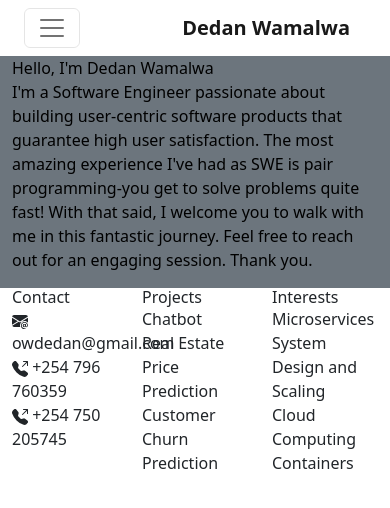
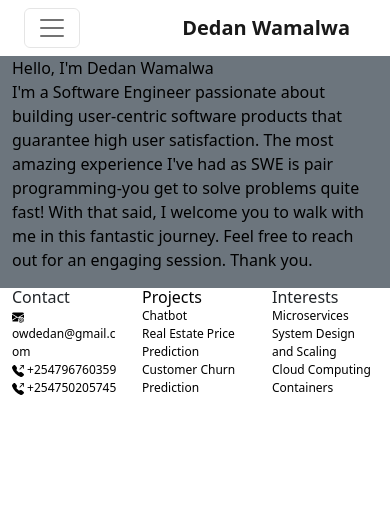
Before and after one commit to dedan-wamalwa/portfolio, a React (Create React App) app: page / in a window 390 px wide. Shown: the top 508 px of the page. Built offline with nearby package versions, Linux system fonts and the light colour scheme.

Commit message:
styled footer

```diff
--- a/src/App.css
+++ b/src/App.css
@@ -1,38 +1,12 @@
-.App {
-  text-align: center;
+@media (max-width: 767px){
+  .ft-items{
+    font-size: 12px !important;
+    color: black;
+    font-weight: 500;
+  }
+
 }
-
-.App-logo {
-  height: 40vmin;
-  pointer-events: none;
+.ft-items:hover {
+  background-color: black !important;
+  color:rgb(23, 23, 224) !important;
 }
-
-@media (prefers-reduced-motion: no-preference) {
-  .App-logo {
-    animation: App-logo-spin infinite 20s linear;
-  }
-}
-
-.App-header {
-  background-color: #282c34;
-  min-height: 100vh;
-  display: flex;
-  flex-direction: column;
-  align-items: center;
-  justify-content: center;
-  font-size: calc(10px + 2vmin);
-  color: white;
-}
-
-.App-link {
-  color: #61dafb;
-}
-
-@keyframes App-logo-spin {
-  from {
-    transform: rotate(0deg);
-  }
-  to {
-    transform: rotate(360deg);
-  }
-}
--- a/src/App.js
+++ b/src/App.js
@@ -3,6 +3,7 @@ import 'bootstrap/dist/js/bootstrap.js';
 import Header from './Components/Header';
 import Home from './Components/Home';
 import Footer from './Components/Footer';
+import "./App.css";
 function App() {
 	return (
 		<div className="container-fluid">
--- a/src/Components/Footer.js
+++ b/src/Components/Footer.js
@@ -6,14 +6,14 @@ function Footer() {
 			<div className="row text-dark">
 				<center>
 					<div className="col-12 col-md-8 col-lg-6   ">
-						<div className="row">
+						<div className="row fs-small text-body">
 							{/* Contact */}
 							<div className="col-4 ">
 								<h6 className="mb-0 text-start">Contact</h6>
-								<ul className="list-unstyled">
-									<li className="text-start"><Icon.EnvelopeAtFill /> owdedan@gmail.com</li>
-									<li className="text-start"><Icon.TelephoneOutboundFill /> +254 796 760359</li>
-									<li className="text-start"><Icon.TelephoneOutboundFill /> +254 750 205745</li>
+								<ul className="list-unstyled fs-6 fw-light ">
+									<li className="text-start text-break ft-items"><Icon.EnvelopeAtFill /> owdedan@gmail.com</li>
+									<li className="text-start ft-items"><Icon.TelephoneOutboundFill /> +254796760359</li>
+									<li className="text-start ft-items"><Icon.TelephoneOutboundFill /> +254750205745</li>
 									<li>
 										<span></span> <span></span>
 									</li>
@@ -21,21 +21,21 @@ function Footer() {
 							</div>
 							{/* projects */}
 							<div className="col-4 ">
-								<h6 className="mb-0 text-start">Projects</h6>
-								<ul className="list-unstyled">
-									<li className="text-start">Chatbot</li>
-									<li className="text-start">Real Estate Price Prediction</li>
-									<li className="text-start">Customer Churn Prediction</li>
+								<h6 className="mb-0 text-start text-black">Projects</h6>
+								<ul className="list-unstyled fs-6 fw-light ">
+									<li className="text-start ft-items">Chatbot</li>
+									<li className="text-start ft-items">Real Estate Price Prediction</li>
+									<li className="text-start ft-items">Customer Churn Prediction</li>
 								</ul>
 							</div>
 							{/* Intersets */}
-							<div className="col-4  ">
+							<div className="col-4">
 								<h6 className="mb-0 text-start">Interests</h6>
-								<ul className="list-unstyled">
-									<li className="text-start">Microservices</li>
-									<li className="text-start">System Design and Scaling</li>
-									<li className="text-start">Cloud Computing</li>
-									<li className="text-start">Containers</li>
+								<ul className="list-unstyled fs-6 fw-light ">
+									<li className="text-start ft-items">Microservices</li>
+									<li className="text-start ft-items">System Design and Scaling</li>
+									<li className="text-start ft-items">Cloud Computing</li>
+									<li className="text-start ft-items">Containers</li>
 								</ul>
 							</div>
 						</div>
```
